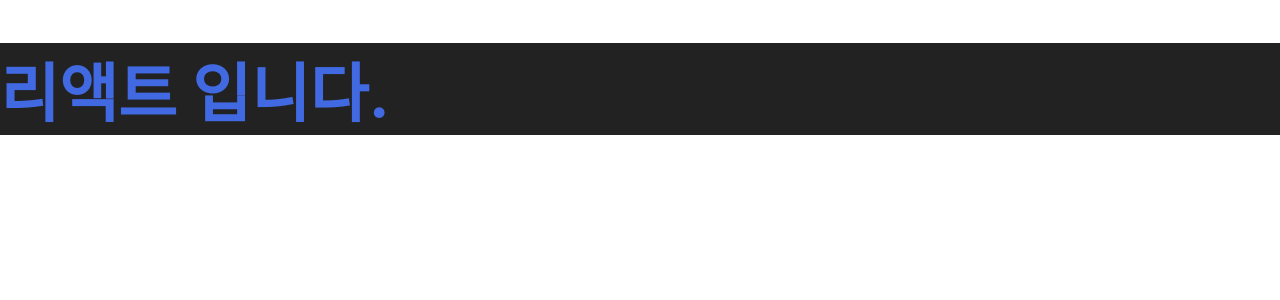
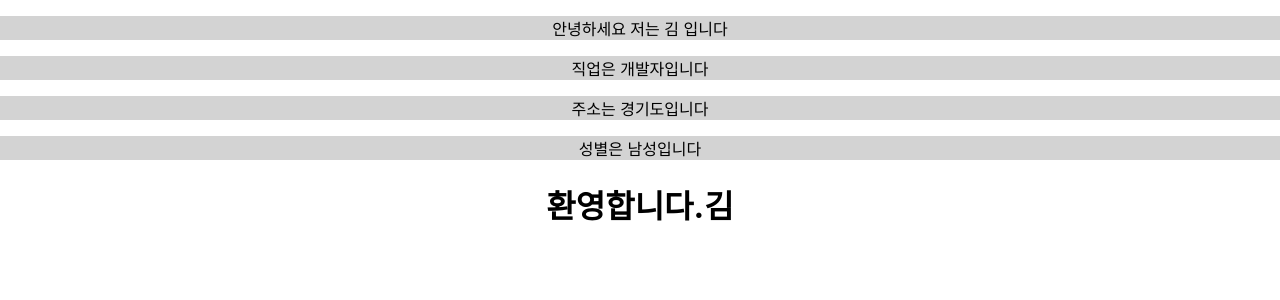
Before and after one commit to hyunkk1/frontPractice, a React (Create React App) app in the folder React/kh-sample-react/: page / in a window 1280 px wide. Shown: the top 300 px of the page. Built offline with nearby package versions, Linux system fonts and the light colour scheme.

Commit message:
React 기초

```diff
--- a/React/kh-sample-react/src/App.css
+++ b/React/kh-sample-react/src/App.css
@@ -1,5 +1,9 @@
 .App {
   text-align: center;
+}
+
+.title-name {
+  background-color: lightgray;
 }
 
 .App-logo {
--- a/React/kh-sample-react/src/App.js
+++ b/React/kh-sample-react/src/App.js
@@ -1,20 +1,15 @@
 import "./App.css";
-// JSX란 ? JavaScript에 XML을 추가 확장한 문법
-// html 태그 사용시 반드시 닫힘 태그가 존재해야 함
-// 컴포넌트가 반환 될 때 태그는 한개 이어야 함
-// 자바스크립트 코드를 중괄호를 사용해 데이터 바인딩 할 수 있음
+// JSX란? JavaScript에 XML 추가 확장한 문법
+// html 태그 사용 시 반드시 닫힘 태그가 존재해야 함
+// 컴포넌트가 반환 될때 태그는 한개 이어야 함
+// 자바스크립트 코드를 중괄호를 사용해 바인딩 할 수 있음
 // 조건부 연산자 : {}내에서 조건부 연산자 사용 가능
-// 조건부 렌더링 : && <= and 연산자의 특징을 활용해서 조건에 따라 화면 렌더링
-// 인라인 스타일링 :
+// 조건부 렌더링 : && 연산자의 특징을 활용해서 조건에 따라 화면 랜더링
+
+import Greeting from "./Greeting";
 
 function App() {
-  const name = "리액트";
-  const styleC = {
-    backgroundColor: "#222",
-    color: "royalblue",
-    fontSize: "2em",
-  };
-  return <p style={styleC}>{name === "리액트" && <h1>리액트 입니다.</h1>}</p>;
+  return <Greeting />;
 }
 
 export default App;
--- /dev/null
+++ b/React/kh-sample-react/src/Greeting.jsx
@@ -0,0 +1,28 @@
+import "./App.css";
+const member = {
+  name: "김",
+  job: "개발자",
+  addr: "경기도",
+  gender: "남성",
+};
+const getMember = (user) => {
+  return user ? (
+    <h1>환영합니다.{member.name}</h1>
+  ) : (
+    <h1>환영합니다 방문자님</h1>
+  );
+};
+
+const Greeting = () => {
+  return (
+    <div className="App">
+      <p className="title-name">안녕하세요 저는 {member.name} 입니다</p>
+      <p className="title-name">직업은 {member.job}입니다</p>
+      <p className="title-name">주소는 {member.addr}입니다</p>
+      <p className="title-name">성별은 {member.gender}입니다</p>
+      <div>{getMember(true)}</div>
+    </div>
+  );
+};
+
+export default Greeting;
```
Also changed, not shown: React/kh-sample-react/src/Welcome.js (added).
